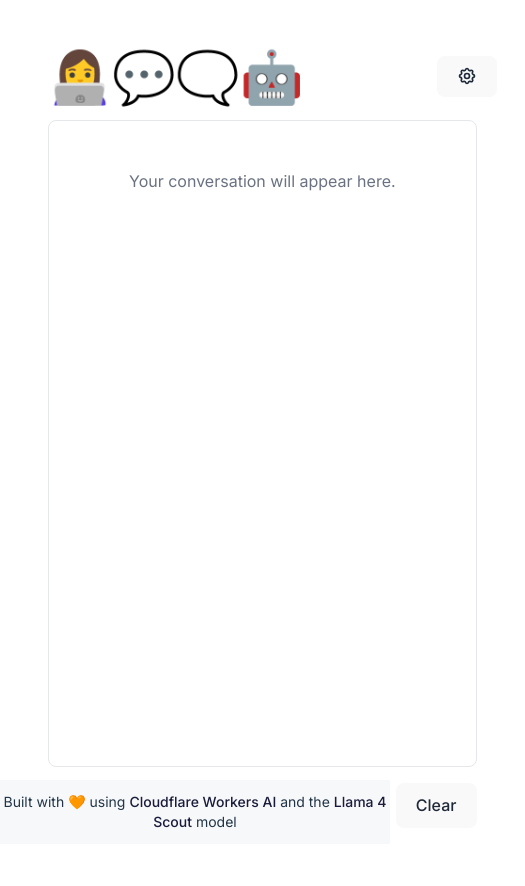
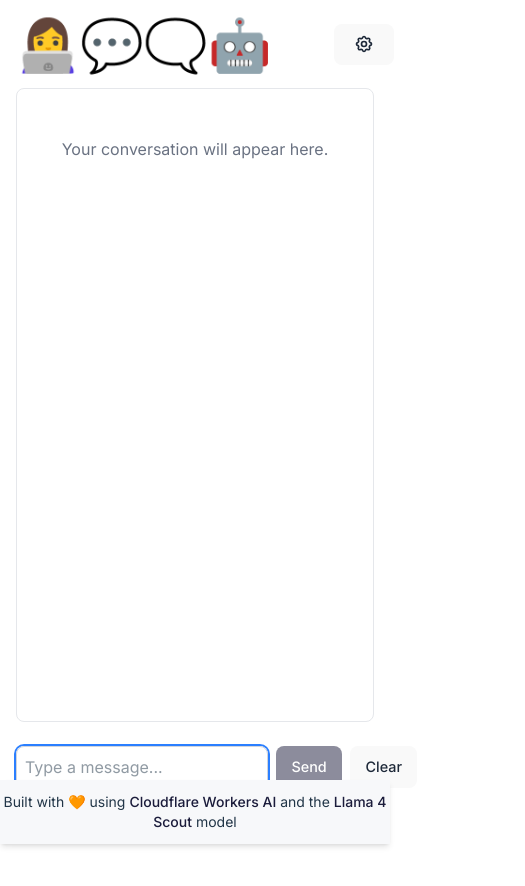
Before and after one commit to craigsdennis/basic-ai-chat-workers, a React (Vite) app: page / in a window 390 px wide. Shown: the top 886 px of the page, 525 px wide, since content can reach past the window. After the commit the page ends 844 px from the top, so only its background shows below. Built offline with nearby package versions, Linux system fonts and the light colour scheme.

Commit message:
Adds README and more tweaks

```diff
--- a/package.json
+++ b/package.json
@@ -1,11 +1,11 @@
 {
-	"name": "vanilla-chat-workers",
+	"name": "basic-chat",
 	"private": true,
 	"version": "0.0.0",
 	"type": "module",
 	"scripts": {
 		"dev": "vite",
-		"build": "tsc -b && vite build",
+		"build": "vite build",
 		"lint": "eslint .",
 		"preview": "npm run build && vite preview",
 		"deploy": "npm run build && wrangler deploy",
--- a/src/App.css
+++ b/src/App.css
@@ -1,7 +1,8 @@
 #root {
-	max-width: 1280px;
+	width: 100%;
+	max-width: 100%;
 	margin: 0 auto;
-	padding: 2rem;
+	padding: 0;
 	text-align: center;
 }
 
@@ -124,3 +125,23 @@
 .markdown-content th {
   background-color: rgba(0, 0, 0, 0.05);
 }
+
+/* Button styling for mobile responsiveness */
+@media (max-width: 640px) {
+  button[type="submit"],
+  button[type="button"] {
+    padding: 0.5em 1em;
+    font-size: 0.9em;
+  }
+
+  /* Fix for buttons with Tailwind classes in mobile view */
+  button.hover\:bg-blue-900:hover {
+    background-color: var(--blue-button-hover);
+  }
+
+  /* Better padding for the form in mobile view */
+  form.sticky {
+    padding-bottom: 0.5rem;
+    margin-bottom: 3rem;
+  }
+}
--- a/src/App.tsx
+++ b/src/App.tsx
@@ -24,6 +24,7 @@ function App() {
   const [isModalOpen, setIsModalOpen] = useState(false);
   const messagesEndRef = useRef<HTMLDivElement>(null);
   const chatContainerRef = useRef<HTMLDivElement>(null);
+  const inputRef = useRef<HTMLInputElement>(null);
 
   // Load messages and system message from localStorage on initial render
   useEffect(() => {
@@ -66,6 +67,13 @@ function App() {
   useEffect(() => {
     messagesEndRef.current?.scrollIntoView({ behavior: "smooth" });
   }, [messages]);
+
+  // Focus input after loading is complete
+  useEffect(() => {
+    if (!isLoading) {
+      inputRef.current?.focus();
+    }
+  }, [isLoading]);
 
   const handleSubmit = async (e: React.FormEvent) => {
     e.preventDefault();
@@ -189,7 +197,7 @@ function App() {
                 Cancel
               </button>
               <button
-                className="px-4 py-2 text-white rounded-lg"
+                className="px-4 py-2 text-white rounded-lg hover:bg-blue-900"
                 style={{ backgroundColor: "var(--blue-button)" }}
                 onClick={() => saveSystemMessage(modalInput)}
               >
@@ -203,8 +211,8 @@ function App() {
   };
 
   return (
-    <div className="flex flex-col h-screen w-full max-w-6xl mx-auto px-4 sm:px-6">
-      <header className="py-4 flex justify-between items-center">
+    <div className="flex flex-col h-screen w-full mx-auto px-4 sm:px-6">
+      <header className="py-4 flex justify-between items-center sticky top-0 bg-white z-10">
         <h1 className="text-2xl font-bold text-center">👩‍💻💬🗨️🤖</h1>
         <div className="w-10">
           <button
@@ -238,14 +246,14 @@ function App() {
 
       <div
         ref={chatContainerRef}
-        className="flex-1 overflow-y-auto mb-4 space-y-4 p-4 rounded-lg border border-gray-200"
+        className="flex-1 overflow-y-auto mb-4 space-y-4 p-4 rounded-lg border border-gray-200 pb-16"
       >
         {messages.length === 0 ? (
           <div className="text-center text-gray-500 my-8">
             Your conversation will appear here.
           </div>
         ) : (
-          <div className="flex flex-col space-y-6 max-w-3xl mx-auto w-full">
+          <div className="flex flex-col space-y-6 w-full">
             {messages.map((message, index) => (
               <div key={index} className="w-full">
                 {message.role === "user" ? (
@@ -276,7 +284,7 @@ function App() {
 
       <form
         onSubmit={handleSubmit}
-        className="flex space-x-2 w-full max-w-3xl mx-auto mb-12"
+        className="flex space-x-2 w-full mb-16 sticky bottom-12 bg-white py-2 z-10"
       >
         <input
           type="text"
@@ -284,16 +292,14 @@ function App() {
           onChange={(e) => setInput(e.target.value)}
           disabled={isLoading}
           placeholder="Type a message..."
+          ref={inputRef}
           className="flex-1 p-2 border border-gray-300 rounded-lg focus:outline-none focus:ring-2 focus:ring-blue-500"
         />
         <button
           type="submit"
           disabled={isLoading || !input.trim()}
-          className="text-white px-4 py-2 rounded-lg disabled:opacity-50"
-          style={{
-            backgroundColor: "var(--blue-button)",
-            hover: { backgroundColor: "#292a52" },
-          }}
+          className="text-white px-4 py-2 rounded-lg disabled:opacity-50 hover:bg-blue-900"
+          style={{ backgroundColor: "var(--blue-button)" }}
         >
           Send
         </button>
@@ -311,7 +317,7 @@ function App() {
 
       {/* Footer */}
       <footer
-        className="text-center py-3 text-sm fixed bottom-0 left-0 right-0"
+        className="text-center py-3 text-sm fixed bottom-0 left-0 right-0 z-20 shadow-md"
         style={{ backgroundColor: "var(--assistant-bg)" }}
       >
         <p>
--- a/src/index.css
+++ b/src/index.css
@@ -16,6 +16,7 @@
 
   /* Custom color variables */
   --blue-button: #1b1c3b;
+  --blue-button-hover: #292a52;
   --assistant-bg: #f7f8fa;
 }
 
@@ -32,6 +33,7 @@ body {
   margin: 0;
   display: flex;
   place-items: center;
+  width: 100%;
   min-width: 320px;
   min-height: 100vh;
 }
--- a/worker/index.ts
+++ b/worker/index.ts
@@ -21,7 +21,7 @@ app.post("/api/chat", async (c) => {
   );
   c.header("Content-Encoding", "Identity");
   return streamText(c, async (stream) => {
-    const chunks = events(new Response(eventSourceStream));
+    const chunks = events(new Response(eventSourceStream as BodyInit));
     for await (const chunk of chunks) {
       if (chunk.data !== undefined && chunk.data !== "[DONE]") {
         const data = JSON.parse(chunk.data);
```
Also changed, not shown: 1 other file (tests, documents, lock files or other folders).
